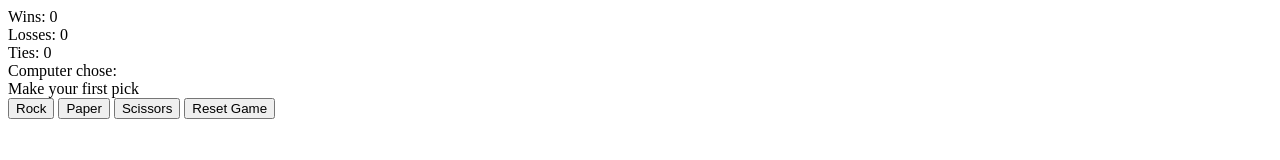
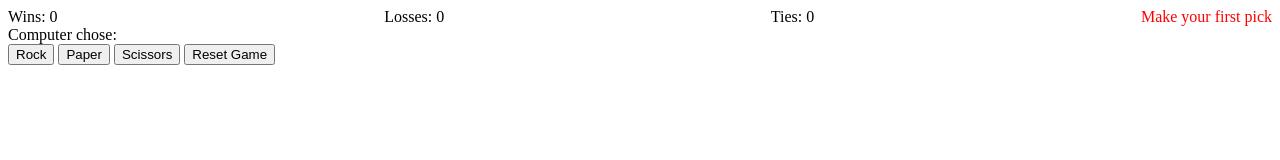
Before and after one commit to tliebert/rpsconsole, a plain HTML site: page index.html in a window 1280 px wide. Drawn offline with Linux system fonts and the light colour scheme.

Commit message:
added stylesheet

```diff
--- a/index.html
+++ b/index.html
@@ -1,12 +1,13 @@
 <!DOCTYPE html>
 <html>
+    <link rel="stylesheet" href="styles.css">
 <body>
     <div id="scoreboard">
-        <div id="wins">Wins:</div>
-        <div id="losses">Losses:</div>
-        <div id="ties">Ties:</div>
-        <div id="computerPick">Computer chose:</div>
+        <div class="scoreElement" id="wins">Wins:</div>
+        <div class="scoreElement" id="losses">Losses:</div>
+        <div class="scoreElement" id="ties">Ties:</div>
     </div>
+    <div id="computerPick">Computer chose:</div>
     <div id="playerChoices">
         <button id="rock" class="rock choice" value="rock">Rock</button>
         <button id="paper" class="paper choice" value="paper">Paper</button>
--- a/scripts.js
+++ b/scripts.js
@@ -16,6 +16,7 @@ lossCounter.textContent = "Losses: " + losses;
 // Appends the game status element to the DOM. Didn't add to HTML directly because wanted to practice DOM manipulation
 
 const gameStatus = document.createElement("div");
+gameStatus.classList.add("redtext")
 scoreBoard.appendChild(gameStatus);
 gameStatus.textContent = "Make your first pick";
 
--- /dev/null
+++ b/styles.css
@@ -0,0 +1,12 @@
+.scoreElement {
+    flex: 1 0 auto;
+}
+
+.redtext {
+    color:red;
+}
+
+#scoreboard {
+    display: flex;
+    background-color: rgb(rgb(189, 118, 118), green, blue);
+}
```
